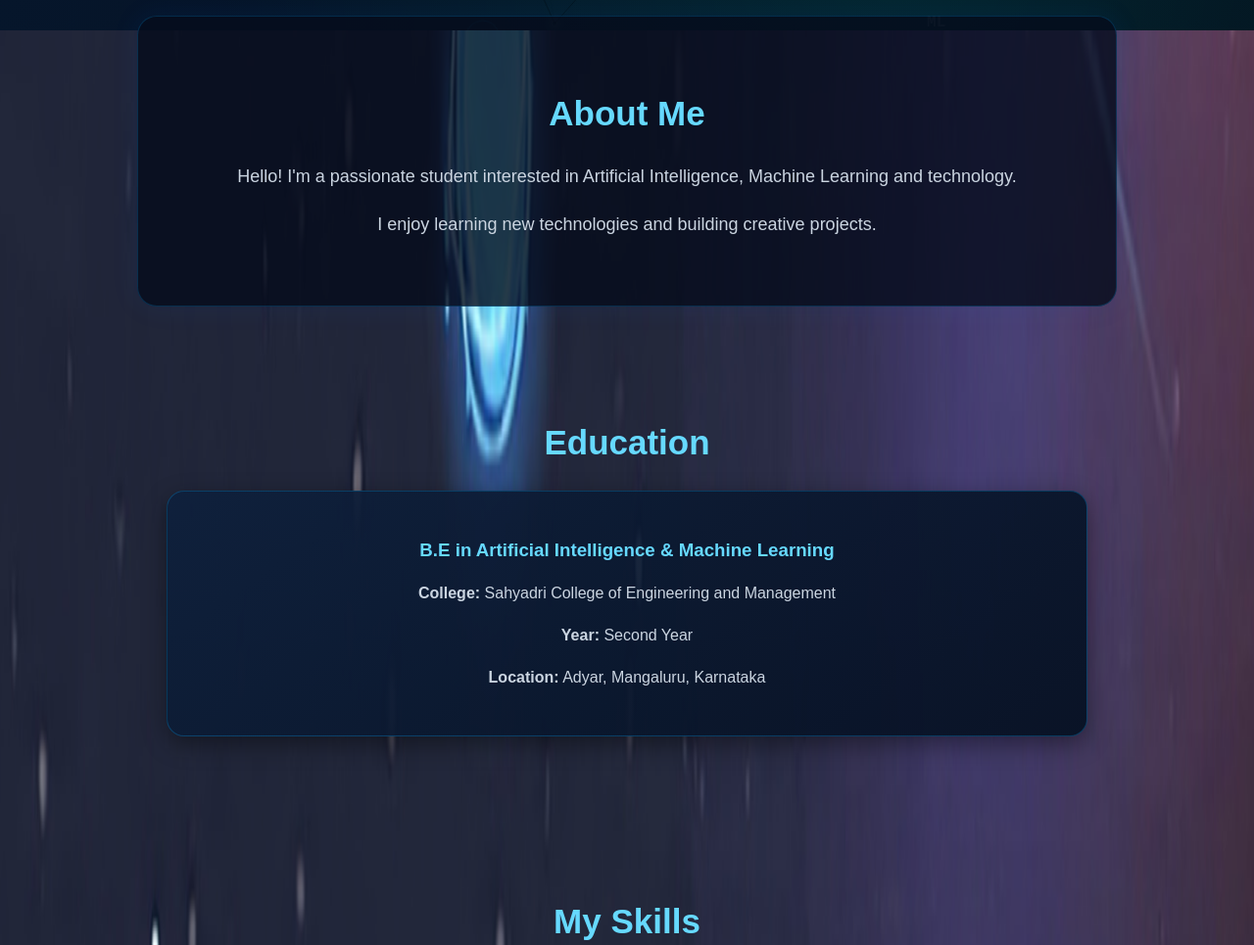
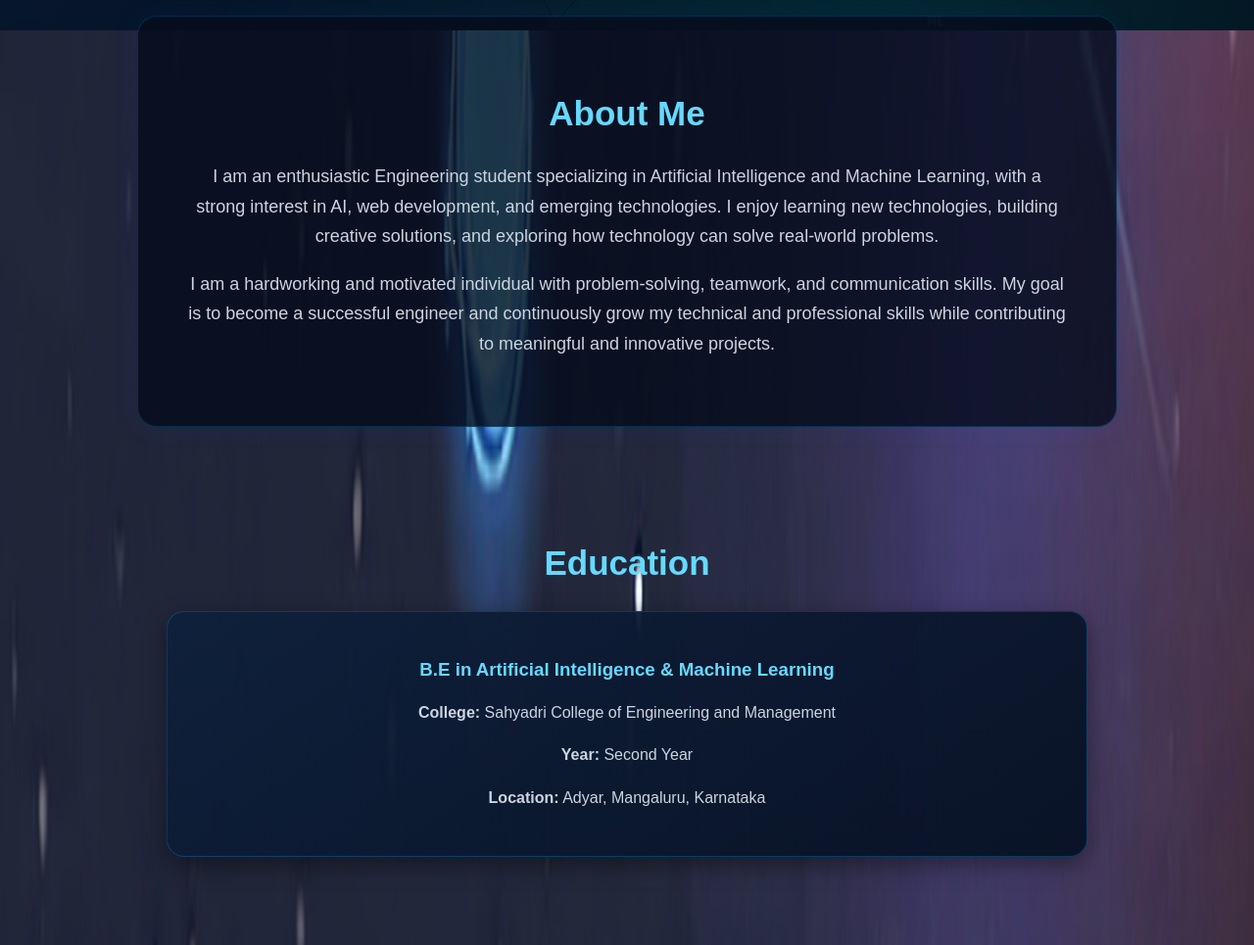
Before and after one commit to Yashwitha9902/4SF25CI187_DAY-2, a plain HTML site: page PORTOFOLIO/index.html in a window 1280 px wide. Shown: the part 769-1734 px from the top of the page at 98% size. Drawn offline with Linux system fonts and the light colour scheme.

Commit message:
Updated portofolio!!

```diff
--- a/PORTOFOLIO/index.html
+++ b/PORTOFOLIO/index.html
@@ -165,14 +165,15 @@
 
         <div class="about-text">
             <p>
-                Hello! I'm a passionate student interested in
-                Artificial Intelligence, Machine Learning and
-                technology.
+                I am an enthusiastic Engineering student specializing in Artificial Intelligence and Machine Learning, with a strong interest in AI, web development, and emerging technologies.
+                I enjoy learning new technologies, building creative solutions, and exploring how technology can solve real-world problems.
+
             </p>
 
             <p>
-                I enjoy learning new technologies and building
-                creative projects.
+              I am a hardworking and motivated individual with  problem-solving, teamwork, and communication skills.
+                  My goal is to become a successful engineer and continuously grow my technical and professional skills while contributing to meaningful and innovative projects.
+
             </p>
         </div>
 
```
